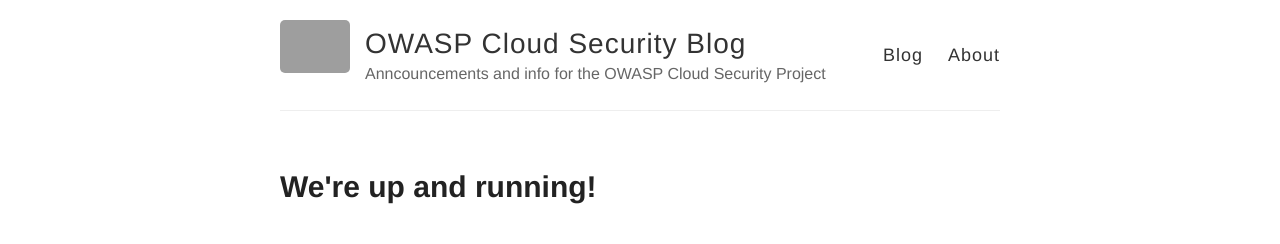
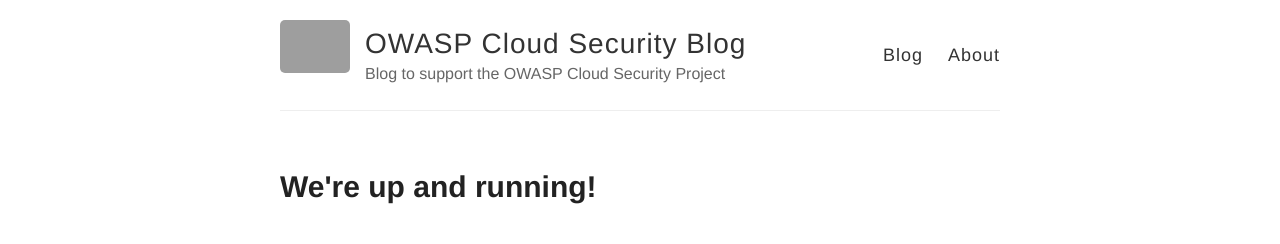
Before and after one commit to owasp-cloud-security/owasp-cloud-security-blog, a Jekyll site: the page built from index.html, in a window 1280 px wide. Shown: the top 244 px of the page. Built offline with Jekyll 4.4.1, drawn with Linux system fonts in a browser that asks for light colours; grey boxes are pictures that could not be loaded.

Commit message:
Changing blog sub-title

```diff
--- a/_config.yml
+++ b/_config.yml
@@ -6,7 +6,7 @@
 name: OWASP Cloud Security Blog
 
 # Short bio or description (displayed in the header)
-description: Anncouncements and info for the OWASP Cloud Security Project
+description: Blog to support the OWASP Cloud Security Project
 
 # URL of your avatar or profile pic (you could use your GitHub profile pic)
 avatar: https://www.owasp.org/images/d/df/Owasp_logo_rev_icon.jpg
```
